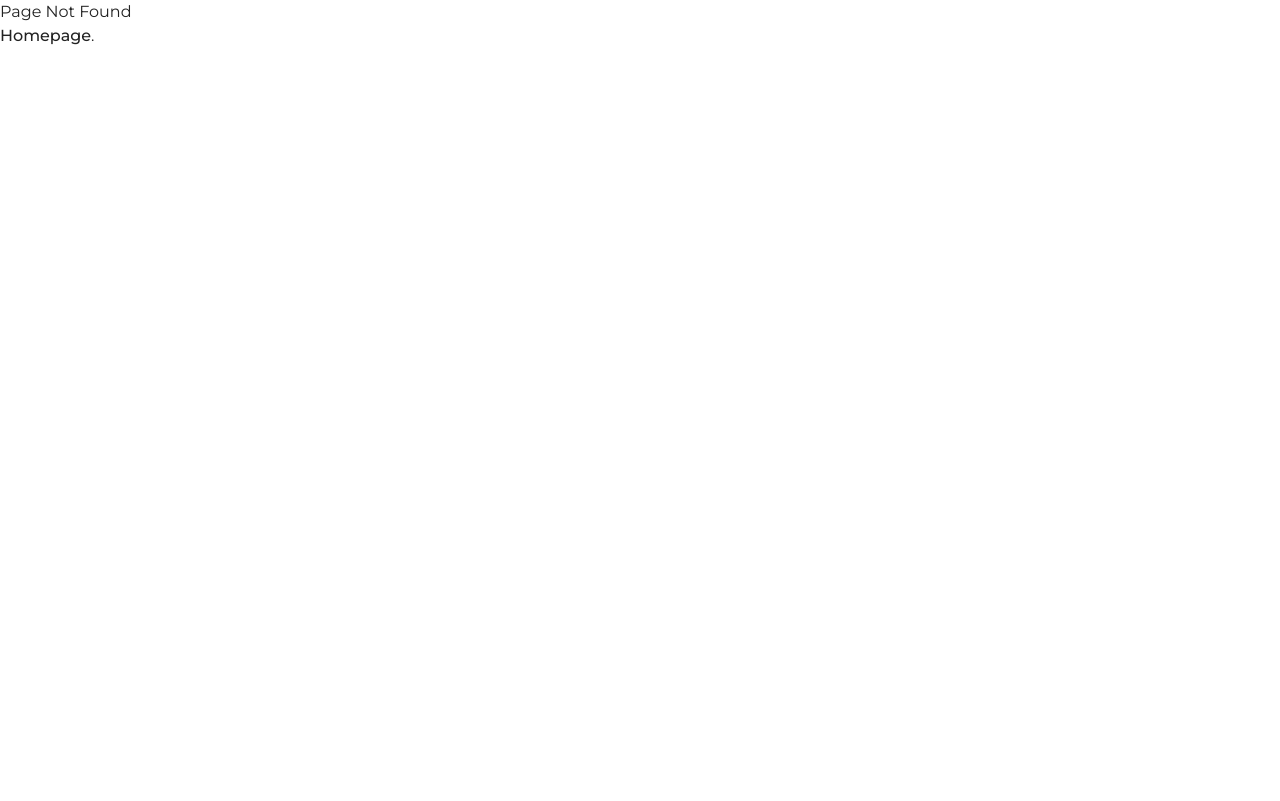
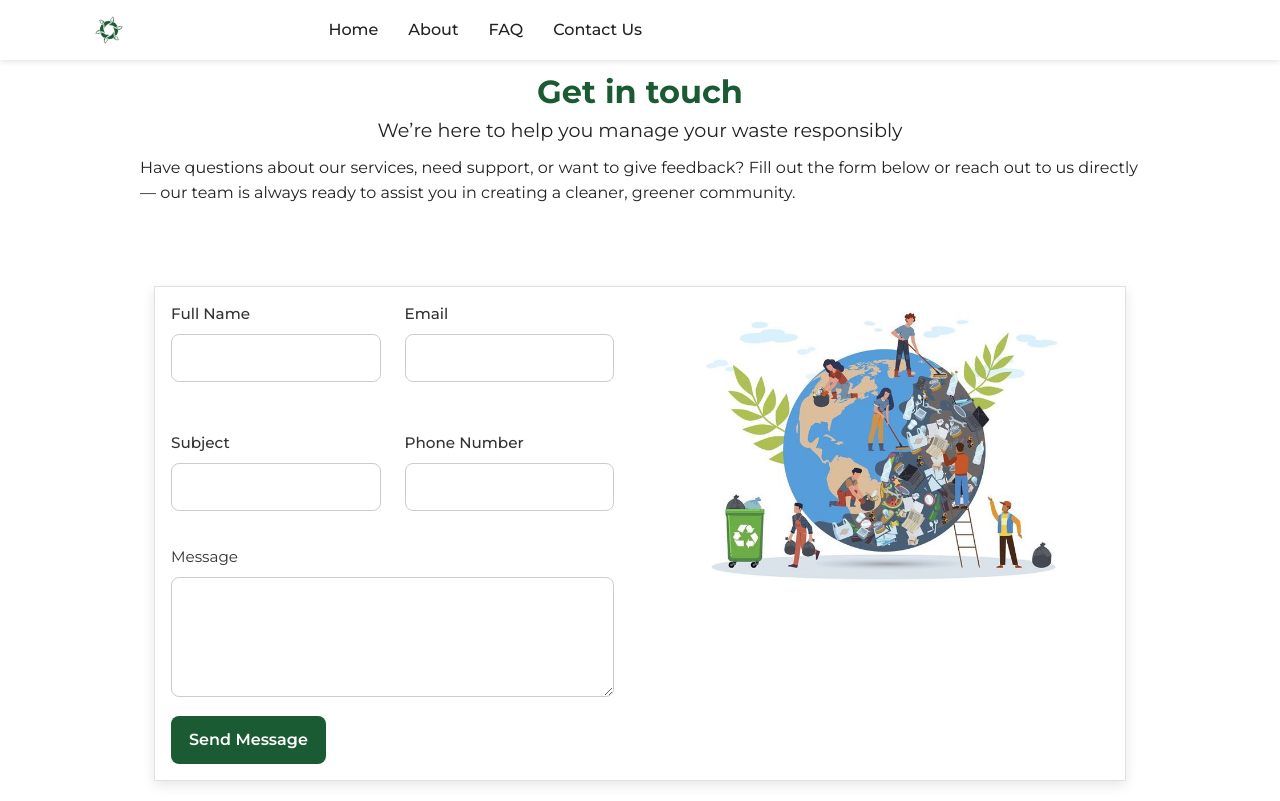
Before and after one commit to wealthralph/greenville, a React (Vite) app in the folder Greenville/: page /contactUs in a window 1280 px wide. Before the commit this address had no page. Built offline with nearby package versions, Linux system fonts and the light colour scheme.

Commit message:
contact us page

```diff
--- a/Greenville/src/App.jsx
+++ b/Greenville/src/App.jsx
@@ -9,6 +9,7 @@ import Page404 from './Components/Page404';
 
 import { Routes, Route, BrowserRouter } from "react-router-dom";
 import NavBar from './Components/NavBar'
+import ContactUs from './Components/ContactUs'
 
 
 
@@ -18,10 +19,11 @@ function App() {
   return (
     <>
     <BrowserRouter>
-    {/* <NavBar /> */}
+    <NavBar />
     <Routes>
       <Route path='/' element={<Home />} />
       <Route path='/dashboard' element={<Dashboard />} />
+      <Route path='/contactUs' element={<ContactUs/>} />
       <Route path='/Sign up' element={<SignUp />} />
       <Route path='/Sign In' element={<SignIn />} />
       <Route path='/Forgot Password' element={<ForgotPassword />} />
--- /dev/null
+++ b/Greenville/src/Components/ContactUs.jsx
@@ -0,0 +1,103 @@
+import { useState } from "react";
+import { clogo, contact } from "../assets";
+
+export default function ContactUs() {
+  const [formData, setFormData] = useState({
+    fullname: "",
+    email: "",
+    subject: "",
+    message: "",
+  });
+
+  const handleChange = (e) => {
+    const { name, value } = e.target;
+
+    setFormData((prevData) => ({
+      ...prevData,
+      [name]: value,
+    }));
+  };
+
+  const handleSubmit = (e) => {
+    e.preventDefault();
+    console.log("Form submitted:", formData);
+    // Optionally send data to a backend or email service
+  };
+
+  return (
+    <div className="contactUs_con">
+      <div className="contactUs_text">
+        <h1>Get in touch</h1>
+        <h2>We’re here to help you manage your waste responsibly</h2>
+        <p>
+          Have questions about our services, need support, or want to give
+          feedback? Fill out the form below or reach out to us directly — our
+          team is always ready to assist you in creating a cleaner, greener
+          community.
+        </p>
+      </div>
+
+      <div className="contactUs_form">
+        <form onSubmit={handleSubmit}>
+          <div className="firstform_row">
+          <label>
+            Full Name
+            <input
+              type="text"
+              name="fullname"
+              value={formData.fullname}
+              onChange={handleChange}
+              required
+            />
+          </label>
+          <label>
+            Email
+            <input
+              type="email"
+              name="email"
+              value={formData.email}
+              onChange={handleChange}
+              required
+            />
+          </label>
+          </div>
+          <div className="secondform_row">
+          <label>
+            Subject
+            <input
+              type="text"
+              name="subject"
+              value={formData.subject}
+              onChange={handleChange}
+              required
+            />
+          </label>
+          <label>
+            Phone Number
+            <input
+              type="tel"
+              name="phone number"
+              value={formData.subject}
+              onChange={handleChange}
+              required
+            />
+          </label>
+          </div>
+          <label>
+            Message
+            <textarea
+              name="message"
+              value={formData.message}
+              onChange={handleChange}
+              required
+            />
+          </label>
+          <button type="submit">Send Message</button>
+        </form>
+        <div className="contactUs_img">
+          <img src={contact} alt="clean world" />
+        </div>
+      </div>
+    </div>
+  );
+}
--- a/Greenville/src/Components/HamburgerMenu.jsx
+++ b/Greenville/src/Components/HamburgerMenu.jsx
@@ -50,7 +50,7 @@ export default function HamburgerMenu() {
           </li>
           <li>
             <NavLink
-              to="/contact"
+              to="/contactUs"
               className={({ isActive }) =>
                 isActive ? "active menu-link" : "menu-link"
               }
--- a/Greenville/src/Components/NavBar.jsx
+++ b/Greenville/src/Components/NavBar.jsx
@@ -40,7 +40,7 @@ export default function NavBar() {
             <Link to="/faq">FAQ</Link>
             </li>
             <li className="list">
-            <Link to="/contact">Contact</Link>
+            <Link to="/contactUs">Contact Us</Link>
             </li>
           </ul>
         </nav>
--- a/Greenville/src/assets/index.js
+++ b/Greenville/src/assets/index.js
@@ -1,22 +1,37 @@
+import img2 from "./icons/globeIcon.png";
+import img3 from "./icons/truckIcon.png";
+import img4 from "./icons/trashIcon.png";
+import img5 from "./icons/factory.png";
+import img6 from "./icons/house.png";
+import img7 from "./icons/skyscrapers.png";
+import img8 from "./images/fun truck.png";
+import img9 from "./images/background.png";
+import Logo from "./images/logo.png";
+import Mock from "./images/mockup.png";
+import SignupImage from "./images/signup.png";
+import ctrash from "./images/ctrash.png";
+import ctruck from "./images/ctruck.png";
+import cbuilding from "./images/cbuilding.png";
+import NewLogo from "./images/mylogo.png";
+import clogo from "./images/clogo.png";
+import contact from './images/contactUs.jpg'
 
-import img2 from './icons/globeIcon.png'
-import img3 from './icons/truckIcon.png'
-import img4 from './icons/trashIcon.png'
-import img5 from './icons/factory.png'
-import img6 from './icons/house.png'
-import img7 from './icons/skyscrapers.png'
-import img8 from './images/fun truck.png'
-import img9 from './images/background.png'
-import Logo from './images/logo.png'
-import Mock from './images/mockup.png'
-import SignupImage from './images/signup.png'
-import ctrash from './images/ctrash.png'
-import ctruck from './images/ctruck.png'
-import cbuilding from './images/cbuilding.png'
-import NewLogo from './images/mylogo.png'
-import clogo from './images/clogo.png'
-
-
-
-
-export {clogo,cbuilding,ctruck,ctrash,img2,img3,img4,img5,img6,img7,img8,img9,Logo,Mock,SignupImage,NewLogo}
+export {
+  clogo,
+  cbuilding,
+  ctruck,
+  ctrash,
+  img2,
+  img3,
+  img4,
+  img5,
+  img6,
+  img7,
+  img8,
+  img9,
+  Logo,
+  Mock,
+  SignupImage,
+  NewLogo,
+  contact
+};
--- a/Greenville/src/index.css
+++ b/Greenville/src/index.css
@@ -84,7 +84,6 @@ select {
   body {
     background-color: lightgray;
   }
-
 
   /* Sign up */
 
@@ -124,8 +123,6 @@ select {
     margin-top: 70px;
   }
 
-
-
   /* hero section */
   .herotext {
     font-size: 26px;
@@ -179,7 +176,7 @@ select {
     margin-left: auto;
     align-items: center;
   }
-  .anticipationText{
+  .anticipationText {
     width: 100%;
   }
 
@@ -190,7 +187,10 @@ select {
     width: 90%;
   }
 
-
+  /* contact us */
+  .contactUs_img{
+    display: none;
+  }
 }
 
 /* Sign In */
@@ -285,7 +285,6 @@ select {
   max-width: 600px;
   width: 100%;
   z-index: 2;
-
 }
 
 form {
@@ -379,8 +378,6 @@ form {
   text-align: center;
 }
 .signUpForm {
-
-
   flex: 1;
   background-color: #fbfbfb;
   display: flex;
@@ -396,8 +393,6 @@ form {
   max-width: 600px;
   width: 100%;
   z-index: 2;
-
-
 }
 .signUpContainer {
   width: 100%;
@@ -549,7 +544,7 @@ input[type="email"]:focus {
   background-image: url("./assets/images/radowan-nakif-rehan-qgXz4qXViCg-unsplash.jpg");
   background-size: cover;
   width: 100%;
-  opacity:0.85;
+  opacity: 0.85;
   display: flex;
   align-items: center;
   flex-direction: row;
@@ -727,8 +722,7 @@ input[type="email"]:focus {
 
 /* Areas We Cover */
 
-
-.areaHeader{
+.areaHeader {
   font-size: 28px;
   font-weight: 500;
   text-align: center;
@@ -1110,10 +1104,9 @@ li + li {
   display: flex;
   flex-direction: column;
 }
-.anticipateForm{
-  width: 100%;
-}
-
+.anticipateForm {
+  width: 100%;
+}
 
 /*FAQ*/
 
@@ -1284,7 +1277,7 @@ details[open] > .faq-question::after {
 /* Dashboard section */
 
 /* search bar */
-.searchbar{
+.searchbar {
   width: 600px;
   border: 2px solid #c9c9c9;
   height: 54px;
@@ -1294,21 +1287,20 @@ details[open] > .faq-question::after {
 /* user profile */
 
 /* sidebar section */
-.sidebar_img{
+.sidebar_img {
   max-width: 205px;
   height: auto;
   margin: 0 auto;
 }
-.sidebar_con{
+.sidebar_con {
   width: 100%;
   max-width: 330px;
   display: flex;
   flex-direction: column;
   border: 1px solid #e0e0e0;
   height: 100vh;
-
-}
-.sidebar_con li + li{
+}
+.sidebar_con li + li {
   margin-top: 0;
 }
 .sidenav_list {
@@ -1364,8 +1356,6 @@ details[open] > .faq-question::after {
   object-fit: cover;
 }
 
-
-
 /* Greetings */
 .greetings_header {
   font-size: 22px;
@@ -1547,7 +1537,6 @@ progress::-webkit-progress-bar {
 
 /* Modal Styling */
 
-
 /* Overlay */
 .modal-overlay {
   position: fixed;
@@ -1574,7 +1563,6 @@ progress::-webkit-progress-bar {
   max-height: 90vh; /* ✅ prevent overflow */
   overflow-y: auto; /* ✅ enable scroll inside modal */
 }
-
 
 /* Header */
 .modal-content h2 {
@@ -1724,7 +1712,7 @@ progress::-webkit-progress-bar {
     justify-content: center;
     align-items: center;
   }
-  .signUp-img{
+  .signUp-img {
     width: 350px;
   }
   .leftSection {
@@ -1753,10 +1741,8 @@ progress::-webkit-progress-bar {
     max-width: 600px;
     width: 100%;
     z-index: 2;
-
-
-  }
-  .signUpContainer{
+  }
+  .signUpContainer {
     width: 100%;
   }
   .title {
@@ -2097,7 +2083,6 @@ header {
   z-index: 1001;
 }
 
-
 .greenville-sidebar {
   font-size: 1.9rem;
   color: white;
@@ -2182,7 +2167,6 @@ header {
   margin-inline: 0;
   width: 120px;
 }
-
 
 .navbar {
   position: relative;
@@ -2390,3 +2374,166 @@ header {
     margin: 0 20px;
   }
 }
+
+
+
+
+/* Contact Us page */
+
+.contactUs_con {
+  display: flex;
+  flex-direction: column;
+  padding: 20px;
+  gap: 2rem;
+}
+
+.contactUs_text h1 {
+  font-size: 2rem;
+  color: #1b5b33;
+  margin-bottom: 10px;
+}
+
+.contactUs_text h2 {
+  font-size: 1.2rem;
+  color: var(--text);
+  font-weight: 400;
+  margin-bottom: 10px;
+}
+
+.contactUs_text p {
+  font-size: 1rem;
+  color: var(--text);
+  line-height: 1.6;
+}
+
+.contactUs_form {
+  display: flex;
+  flex-direction: column;
+  gap: 2rem;
+}
+.firstform_row,
+.secondform_row {
+  display: flex;
+  gap: 1.5rem;
+  flex-wrap: wrap;
+  margin-bottom: 1rem;
+}
+
+/* Each label will take half width on web */
+.firstform_row label,
+.secondform_row label {
+  flex: 1;
+  min-width: 200px;
+  display: flex;
+  flex-direction: column;
+  font-weight: 500;
+}
+
+.contactUs_form form {
+  flex: 1;
+  display: flex;
+  flex-direction: column;
+  gap: 1.2rem;
+}
+
+.contactUs_form label {
+  display: flex;
+  flex-direction: column;
+  font-size: 0.95rem;
+  color: #333;
+}
+.contactUs_form input,
+.contactUs_form textarea {
+  padding: 0.75rem;
+  border: 1px solid #ccc;
+  border-radius: 8px;
+  margin-top: 0.5rem;
+  font-size: 1rem;
+  width: 100%;
+}
+
+.contactUs_form input:focus,
+.contactUs_form textarea:focus {
+  outline: none;
+  border-color: #1b5b33;
+}
+
+.contactUs_form textarea {
+  min-height: 120px;
+  resize: vertical;
+}
+.contactUs_form button {
+  background-color: #1b5b33;
+  color: white;
+  border: none;
+  padding: 12px 18px;
+  font-size: 1rem;
+  border-radius: 8px;
+  cursor: pointer;
+  align-self: flex-start;
+  transition: background-color 0.3s ease;
+}
+
+.contactUs_form button:hover {
+  background-color: #144427;
+}
+
+.contactUs_img {
+  flex: 1;
+  display: flex;
+  justify-content: center;
+  align-items: center;
+  display: none;
+}
+
+.contactUs_img img {
+  max-width: 420px;
+  width: 100%;
+  height: auto;
+  border-radius: 8px;
+}
+
+/* Desktop layout */
+@media screen and (min-width: 768px) {
+  .contactUs_con {
+    flex-direction: column;
+    align-items: flex-start;
+  }
+
+  .contactUs_text {
+    flex: 1;
+    max-width: 1000px;
+    margin: 3em auto;
+  }
+  .contactUs_text h1{
+    margin: 0 auto;
+    text-align: center;
+    font-weight: bold;
+  }
+  .contactUs_text h2{
+    margin-inline: auto;
+    text-align: center;
+    font-weight: medium;
+  }
+
+  .contactUs_form {
+    flex-direction: row;
+    gap: 2rem;
+    align-items: flex-start;
+    margin: 0 auto;
+    border: 1px solid #e0e0e0;
+    box-shadow: 0 4px 12px rgba(0, 0, 0, 0.1);
+
+
+    padding: 1em;
+  }
+
+  .contactUs_form form {
+    flex: 1;
+  }
+
+  .contactUs_img {
+    padding-left: 20px;
+    display: flex;
+  }
+}
```
Also changed, not shown: Greenville/src/assets/images/contactUs.jpg (added). Lines whose indentation alone changed are shown as unchanged.
